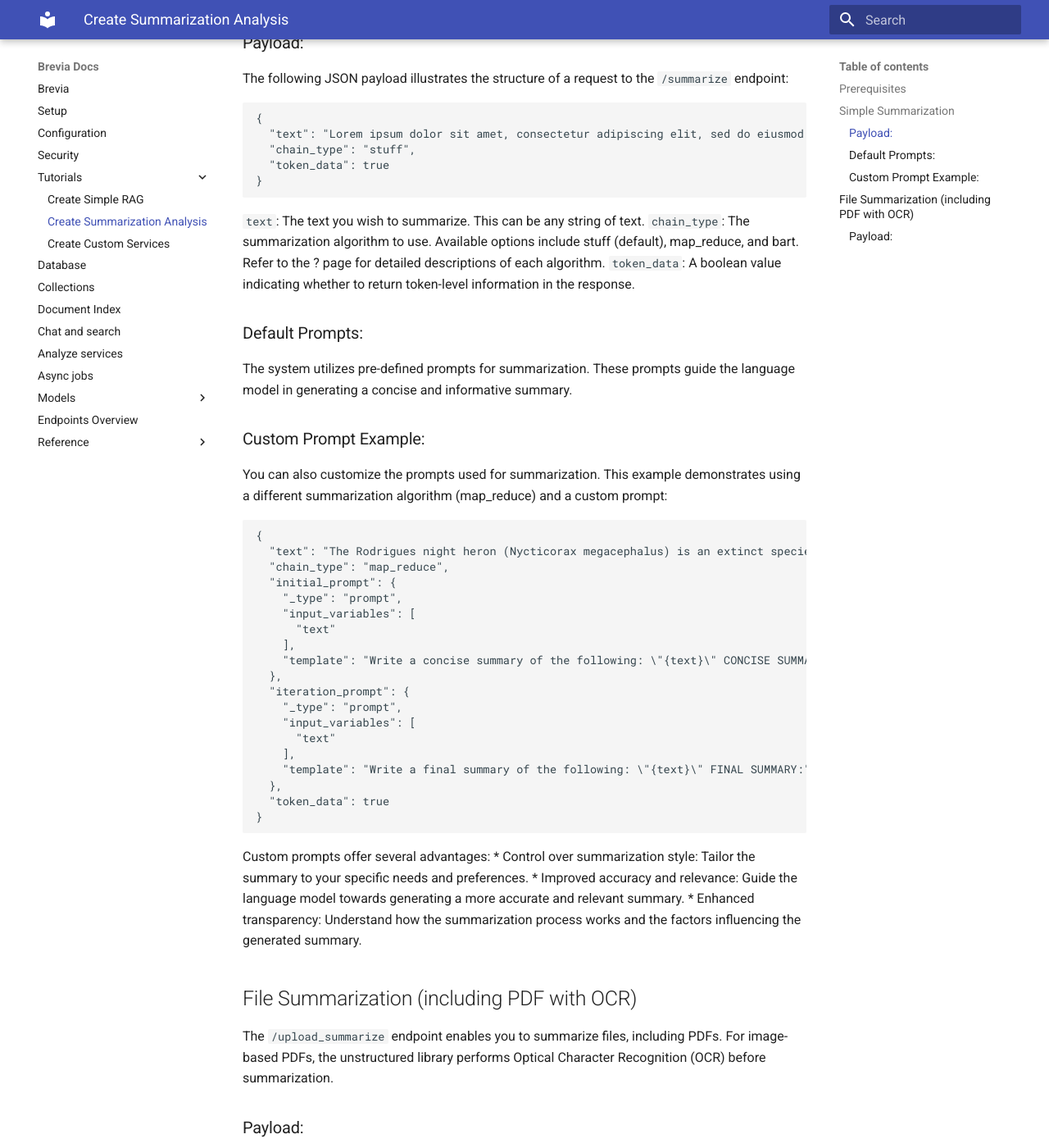
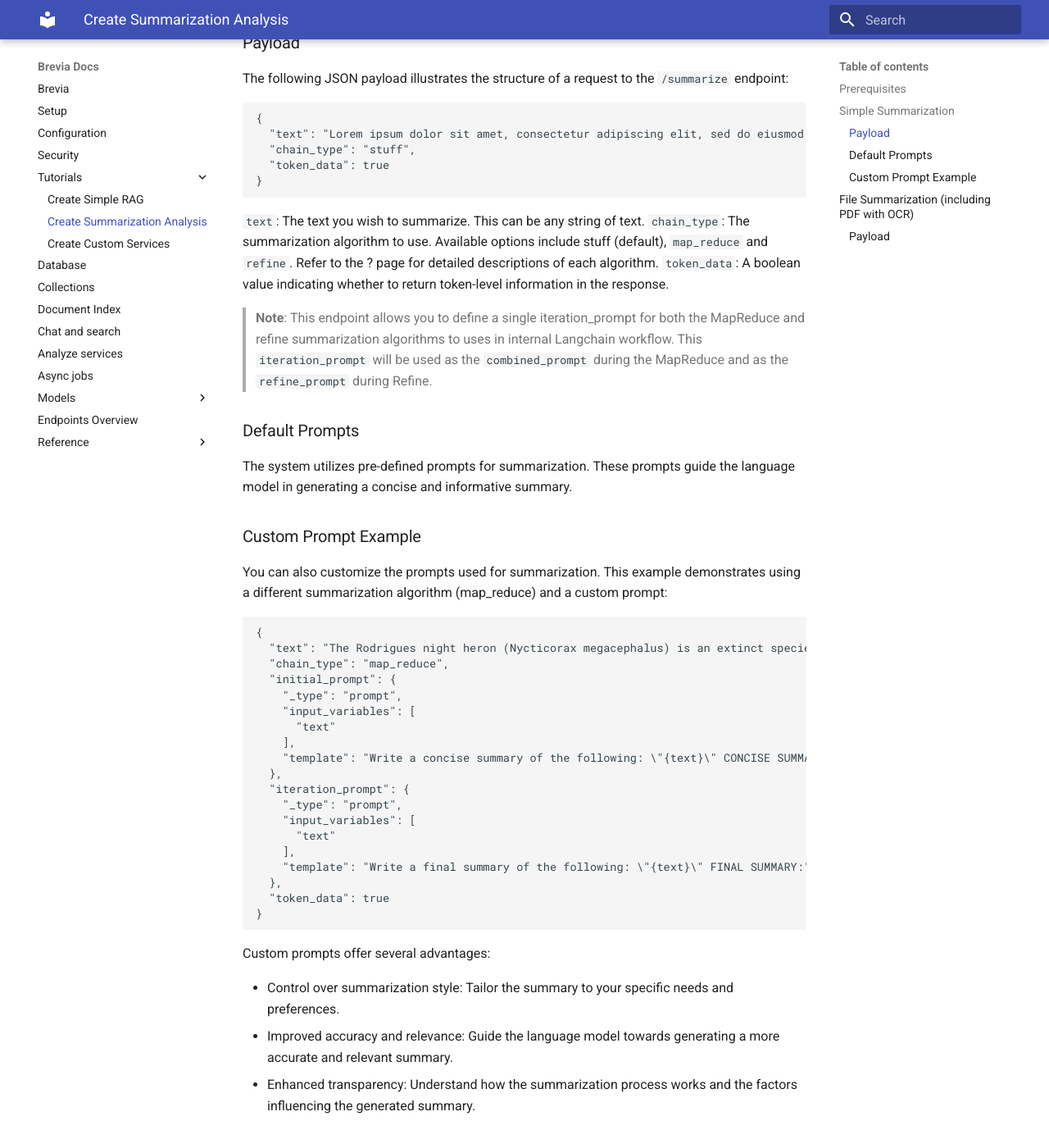
Before and after one commit to brevia-ai/brevia, an MkDocs documentation site: the page built from docs/tutorials/create_summarization.md, in a window 1280 px wide and 1400 px high, scrolled down 941 px. Shown: the whole window at 82% size. Built offline with MkDocs 1.6.1 and Material for MkDocs 9.7.7, drawn with Linux system fonts in a browser that asks for light colours.

Commit message:
fix: summarization docs

````diff
--- a/docs/tutorials/create_summarization.md
+++ b/docs/tutorials/create_summarization.md
@@ -30,7 +30,7 @@ SUMM_DEFAULT_CHAIN=stuff
 
 The `/summarize` endpoint enables you to summarize any text provided in the request body.
 
-### Payload:
+### Payload
 
 The following JSON payload illustrates the structure of a request to the `/summarize` endpoint:
 
@@ -43,14 +43,16 @@ The following JSON payload illustrates the structure of a request to the `/summa
 ```
 
 `text`: The text you wish to summarize. This can be any string of text.
-`chain_type`: The summarization algorithm to use. Available options include stuff (default), map_reduce, and bart. Refer to the ? page for detailed descriptions of each algorithm.
+`chain_type`: The summarization algorithm to use. Available options include stuff (default), `map_reduce` and `refine`. Refer to the ? page for detailed descriptions of each algorithm.
 `token_data`: A boolean value indicating whether to return token-level information in the response.
 
-### Default Prompts:
+> **Note**: This endpoint allows you to define a single iteration_prompt for both the MapReduce and refine summarization algorithms to uses in internal Langchain workflow. This `iteration_prompt` will be used as the `combined_prompt` during the MapReduce and as the `refine_prompt` during Refine.
+
+### Default Prompts
 
 The system utilizes pre-defined prompts for summarization. These prompts guide the language model in generating a concise and informative summary.
 
-### Custom Prompt Example:
+### Custom Prompt Example
 
 You can also customize the prompts used for summarization.
 This example demonstrates using a different summarization algorithm (map_reduce) and a custom prompt:
@@ -78,6 +80,7 @@ This example demonstrates using a different summarization algorithm (map_reduce)
 ```
 
 Custom prompts offer several advantages:
+
 * Control over summarization style: Tailor the summary to your specific needs and preferences.
 * Improved accuracy and relevance: Guide the language model towards generating a more accurate and relevant summary.
 * Enhanced transparency: Understand how the summarization process works and the factors influencing the generated summary.
@@ -86,7 +89,7 @@ Custom prompts offer several advantages:
 
 The `/upload_summarize` endpoint enables you to summarize files, including PDFs. For image-based PDFs, the unstructured library performs Optical Character Recognition (OCR) before summarization.
 
-### Payload:
+### Payload
 
 Utilize FormData to construct the request payload as shown below:
 
````
